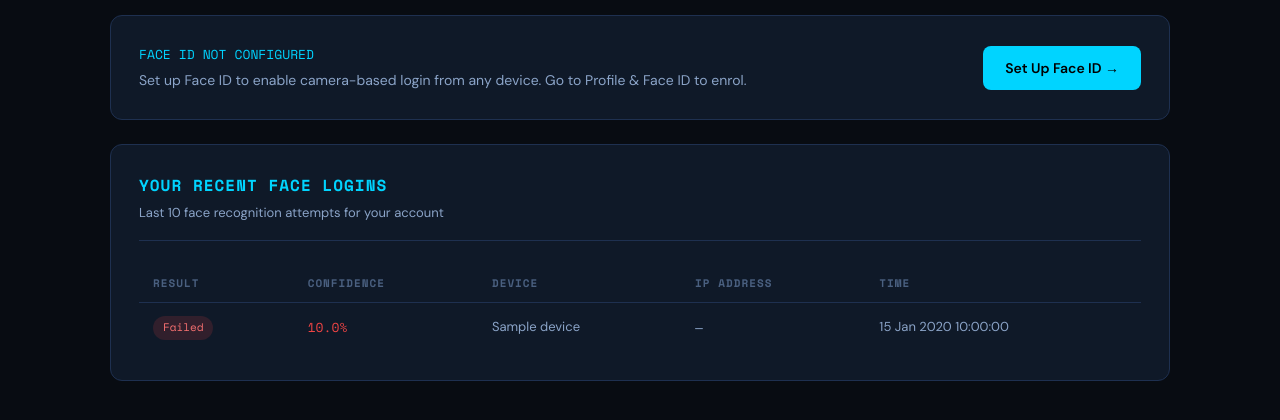
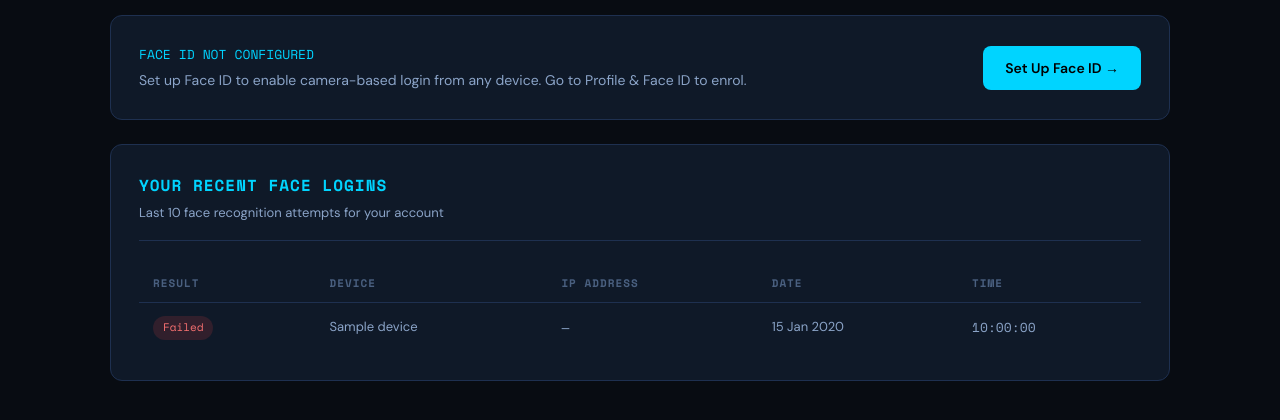
Before and after one commit to jeremiahng11/facerecog, a Django app: template accounts/templates/accounts/dashboard.html in a window 1280 px wide. Shown: the part 278-698 px from the top of the page. Run offline with Django 4.2, Linux system fonts and the light colour scheme; the template is opened without the code that fills it: most values are stand-ins (such as "Sample title", 1, 10 or a date in 2020).

Commit message:
fix: remove confidence column and split date/time in user login history
Confidence was showing '—' for most entries (failed attempts don't
store it) and isn't actionable for regular users. Removed the column.
Split the single 'Time' column into separate 'Date' (d M Y) and
'Time' (H:i:s) columns for clearer readability.

```diff
--- a/accounts/templates/accounts/dashboard.html
+++ b/accounts/templates/accounts/dashboard.html
@@ -178,9 +178,9 @@
         <thead>
           <tr>
             <th>Result</th>
-            <th>Confidence</th>
             <th>Device</th>
             <th>IP Address</th>
+            <th>Date</th>
             <th>Time</th>
           </tr>
         </thead>
@@ -194,16 +194,10 @@
                 <span class="badge badge-red">Failed</span>
               {% endif %}
             </td>
-            <td>
-              {% if log.confidence %}
-              <span class="mono text-sm" style="color:{% if log.confidence > 70 %}var(--accent3){% elif log.confidence > 50 %}var(--warn){% else %}var(--danger){% endif %}">
-                {{ log.confidence|floatformat:1 }}%
-              </span>
-              {% else %}—{% endif %}
-            </td>
             <td class="text-sm text-muted">{{ log.device|default:"—" }}</td>
             <td class="text-sm text-muted mono">{{ log.ip_address|default:"—" }}</td>
-            <td class="text-sm text-muted">{{ log.timestamp|date:"d M Y H:i:s" }}</td>
+            <td class="text-sm text-muted">{{ log.timestamp|date:"d M Y" }}</td>
+            <td class="text-sm text-muted mono">{{ log.timestamp|date:"H:i:s" }}</td>
           </tr>
           {% endfor %}
         </tbody>
```
